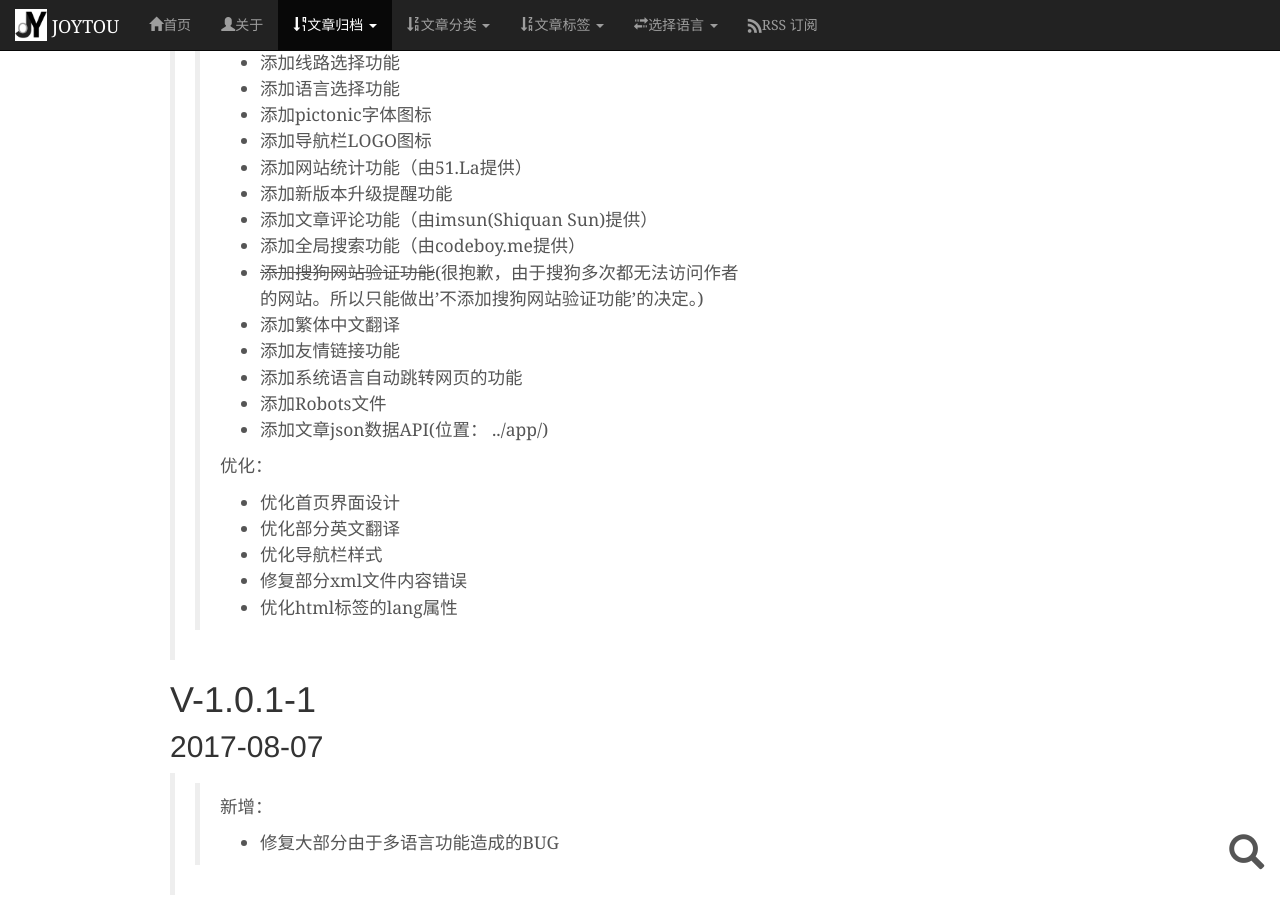
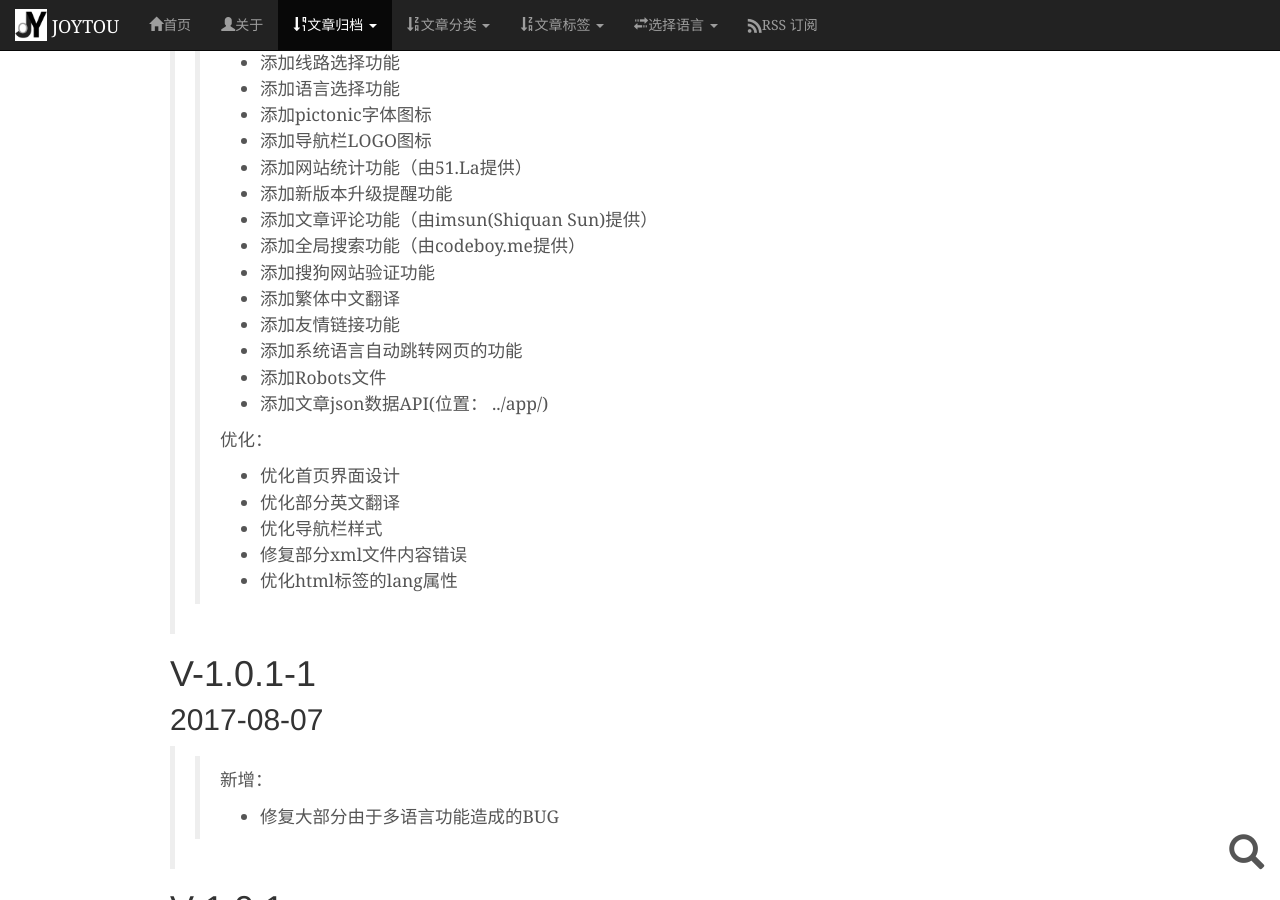
Before and after one commit to joytou/joytou.github.io, a Jekyll site: the page built from _posts/2017-08-04-LOG.md, in a window 1280 px wide and 900 px high, scrolled down 1078 px. Built offline with Jekyll 4.4.1, drawn with Linux system fonts in a browser that asks for light colours; some web fonts are replaced; comment, search, counter and statistics services are not loaded; a style sheet for code colours, icons or effects is not loaded.

Commit message:
add SogouSiteVerification

```diff
--- a/_config.yml
+++ b/_config.yml
@@ -54,6 +54,8 @@
 #Others
 #Baidu
 BaiduSiteVerification: "eb6Z6IT34b"
+#Sogou
+SogouSiteVerification: "xhqLIE4SUI"
 #51La
 51la: "19258191"
 51lamb: "1"
--- a/_includes/head.html
+++ b/_includes/head.html
@@ -12,6 +12,9 @@
 	{% if site.BaiduSiteVerification %}
 	<meta name="baidu-site-verification" content="{{ site.BaiduSiteVerification }}" />
     {% endif %}
+	{% if site.SogouSiteVerification %}
+    <meta name="sogou_site_verification" content="{{ site.SogouSiteVerification }}"/>
+	{% endif %}
     <link rel="apple-touch-icon" href="{{ '/assets/logo.png' | prepend: site.baseurl }}">
     <link rel="icon" href="{{ '/assets/favicon-32.ico' | prepend: site.baseurl }}">
     <link rel="bookmark" href="{{ '/assets/favicon-128.ico' | prepend: site.baseurl }}" type="image/x-icon"　/>
--- a/_posts/2017-08-04-LOG.md
+++ b/_posts/2017-08-04-LOG.md
@@ -33,7 +33,7 @@
 >> - 添加新版本升级提醒功能
 >> - 添加文章评论功能（由imsun(Shiquan Sun)提供）
 >> - 添加全局搜索功能（由codeboy.me提供）
->> - ~~添加搜狗网站验证功能~~(很抱歉，由于搜狗多次都无法访问作者的网站。所以只能做出'不添加搜狗网站验证功能'的决定。)
+>> - 添加搜狗网站验证功能
 >> - 添加繁体中文翻译
 >> - 添加友情链接功能
 >> - 添加系统语言自动跳转网页的功能
```
Also changed, not shown: _posts/2017-08-04-LOG-en.md (+1 -1 lines), _posts/2017-08-04-LOG-tw.md (+1 -1 lines).
